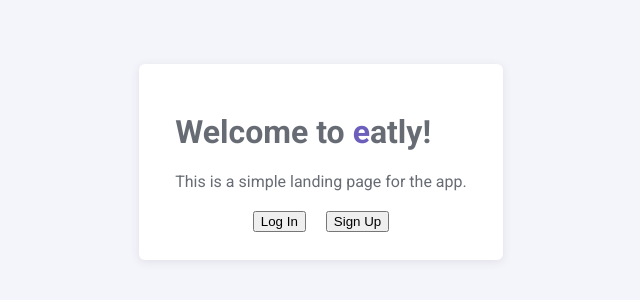
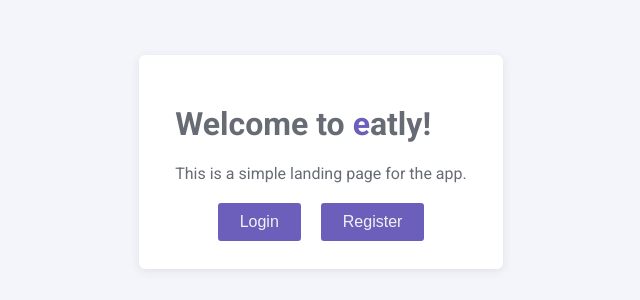
Before and after one commit to Podgas/eatly-frontend, a React (Vite) app: page / in a window 1280 px wide. Shown: the part 238-538 px from the top of the page, without its empty margins (319-959 px from the left). Built offline with nearby package versions, Linux system fonts and the light colour scheme.

Commit message:
Added buttons to redirect to login and register pages

```diff
--- a/src/app/routes/landing/landing.tsx
+++ b/src/app/routes/landing/landing.tsx
@@ -1,5 +1,7 @@
 import React from "react";
 import styles from "./landing.module.scss";
+import { Button } from "@/components/button";
+import { Link } from "react-router-dom";
 
 const LandingRoute = () => {
     return (
@@ -10,8 +12,12 @@ const LandingRoute = () => {
                 </h1>
                 <p>This is a simple landing page for the app.</p>
                 <div className={styles.buttonContainer}>
-                    <button>Log In</button>
-                    <button>Sign Up</button>
+                    <Link to="/auth/login">
+                        <Button variant="primary" size="md" label="Login" />
+                    </Link>
+                    <Link to="/auth/register">
+                        <Button variant="primary" size="md" label="Register" />
+                    </Link>
                 </div>
             </div>
         </div>
```
